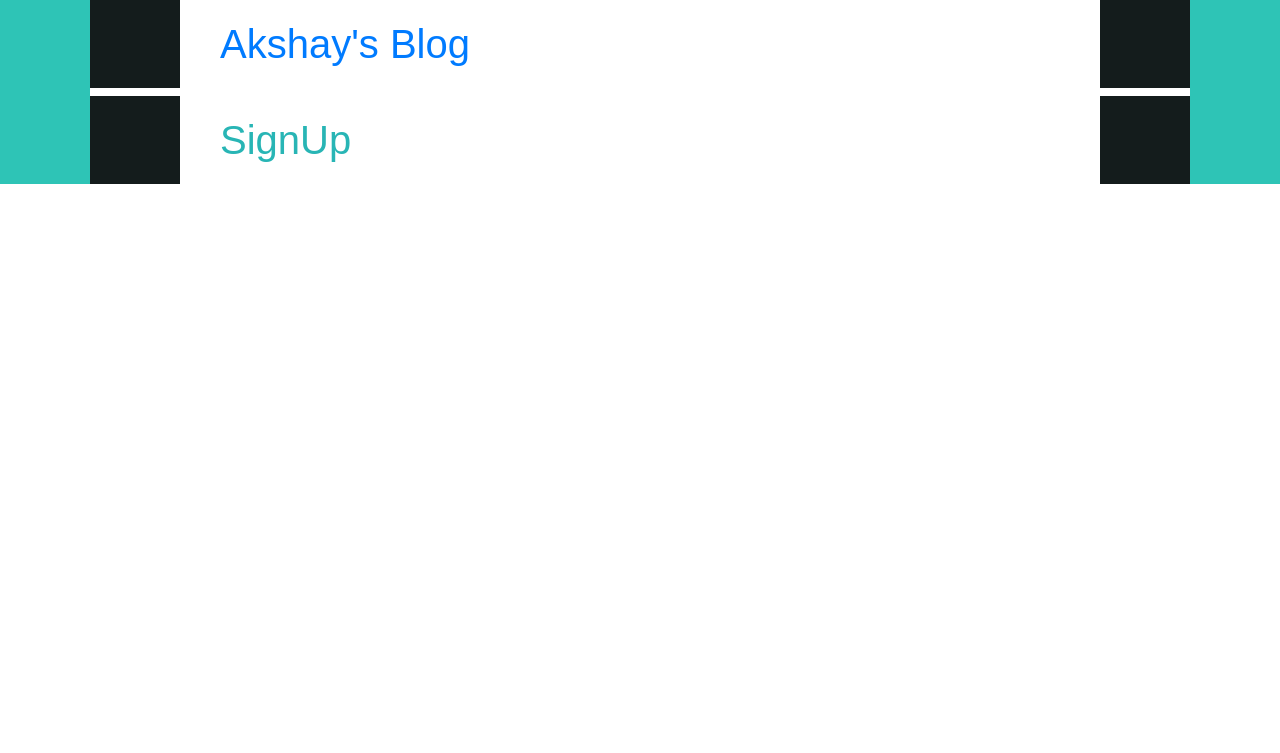
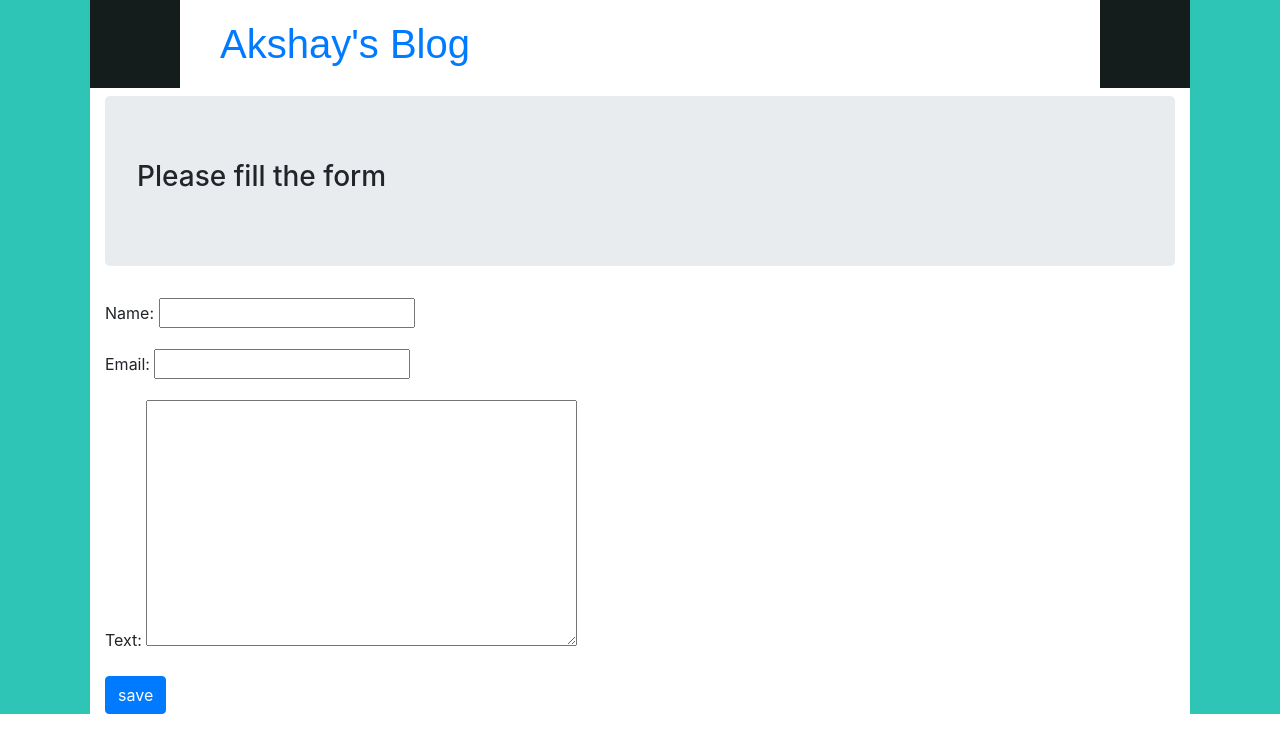
Before and after one commit to Akshay-cita/Django--First-project, a Django app: template accounts/templates/signup.html in a window 1280 px wide. Shown: the top 753 px of the page. Run offline with Django 3.2, Linux system fonts and the light colour scheme; the template is opened without the code that fills it: values that come from a table or form of the project are taken from there, others are empty; some libraries are stand-ins or nearby versions.

Commit message:
Template to show form,bootstrap thems included

```diff
--- a/accounts/templates/signup.html
+++ b/accounts/templates/signup.html
@@ -1,6 +1,22 @@
 {%extends 'base.html'%}
 
 {% block content %}
-<h1>SignUp</h1>
+<div class="container">
+  <div class="jumbotron">
+    <h3 id="head3">Please fill the form</h3>
+  </div>
+
+</div>
+
+<div class="container">
+  <form  method="post">
+    {%csrf_token%}
+    {{form.as_p}}
+    <input type="submit" class="btn btn-primary" value="save">
+  </form>
+
+
+
+</div>
 
 {% endblock %}
```
